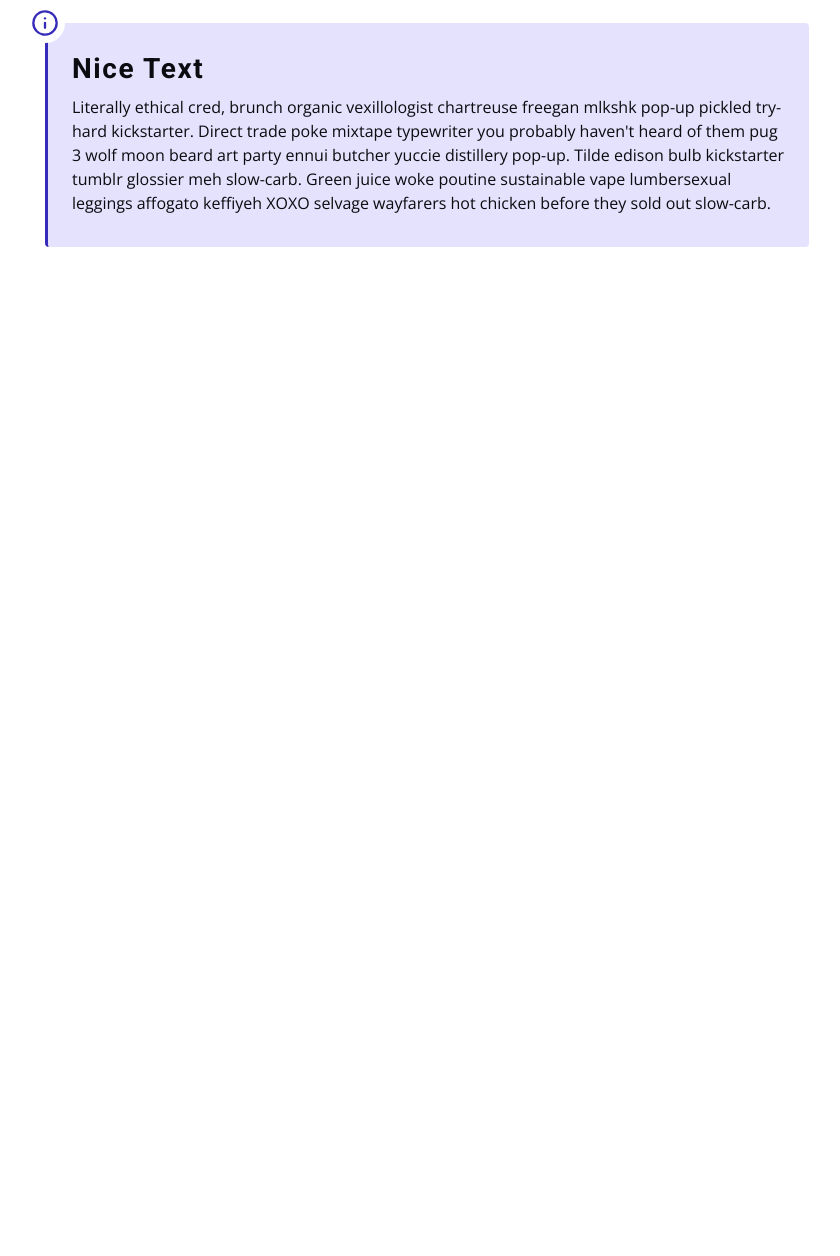
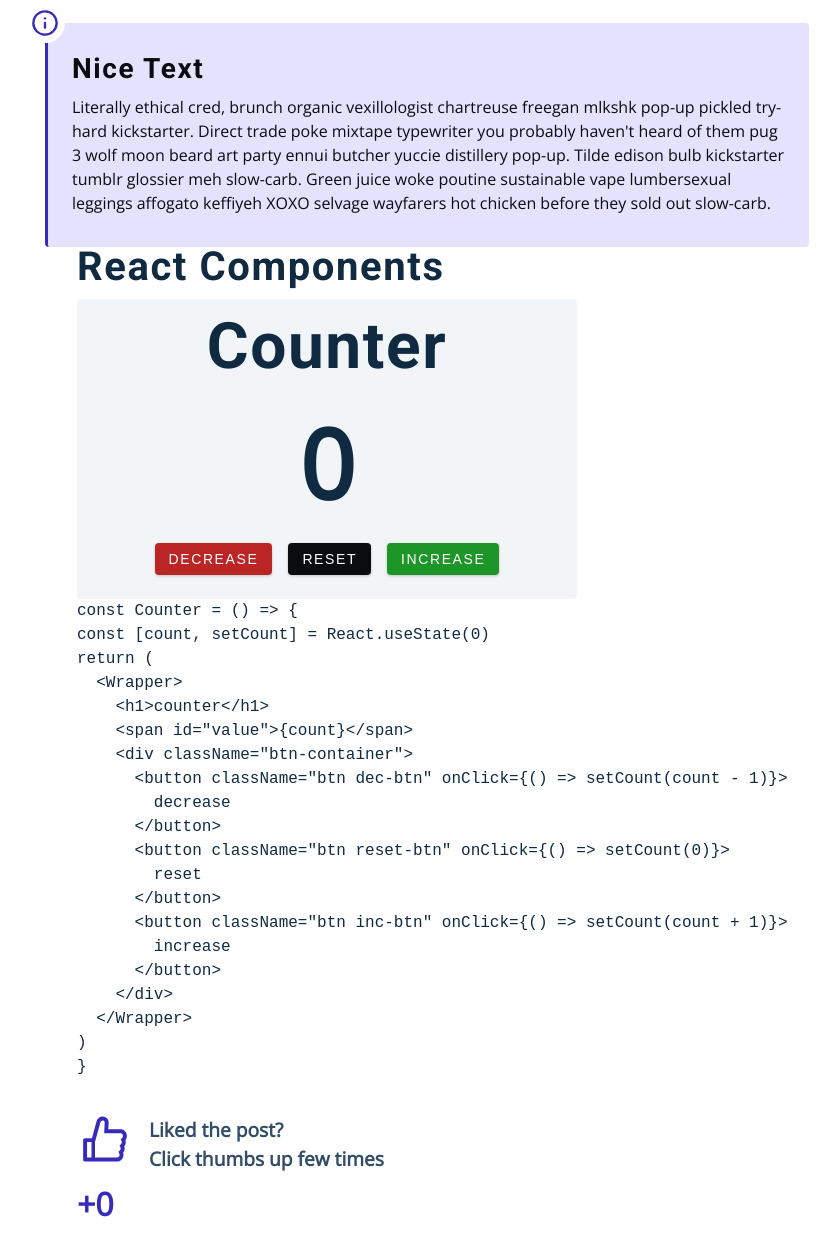
Before and after one commit to sweeptic/gatsby-mdx-blog-project, a Gatsby site: page /post in a window 1280 px wide. Shown: the part 492-1748 px from the top of the page, without its empty margins (213-1053 px from the left). Before the commit the page ends 803 px from the top, so only its background shows below. Built offline with nearby package versions, Linux system fonts and the light colour scheme; Gatsby itself is replaced by a stand-in of ours; code samples lack their colours.

Commit message:
19. counter and like button

````diff
--- a/src/pages/post.mdx
+++ b/src/pages/post.mdx
@@ -1,6 +1,7 @@
 
 import {Link} from 'gatsby'
 import {FiInfo} from 'react-icons/fi'
+import {Counter, LikeButton }from '../components/Complete'
 
 <section className='mdx-page'>
 
@@ -30,4 +31,34 @@ import {FiInfo} from 'react-icons/fi'
 
 </div>
 
+<h2> React Components</h2>
+
+<Counter />
+
+  ```jsx
+  const Counter = () => {
+  const [count, setCount] = React.useState(0)
+  return (
+    <Wrapper>
+      <h1>counter</h1>
+      <span id="value">{count}</span>
+      <div className="btn-container">
+        <button className="btn dec-btn" onClick={() => setCount(count - 1)}>
+          decrease
+        </button>
+        <button className="btn reset-btn" onClick={() => setCount(0)}>
+          reset
+        </button>
+        <button className="btn inc-btn" onClick={() => setCount(count + 1)}>
+          increase
+        </button>
+      </div>
+    </Wrapper>
+  )
+}
+  ```
+
+  <LikeButton />
+
+
 </section>
````
